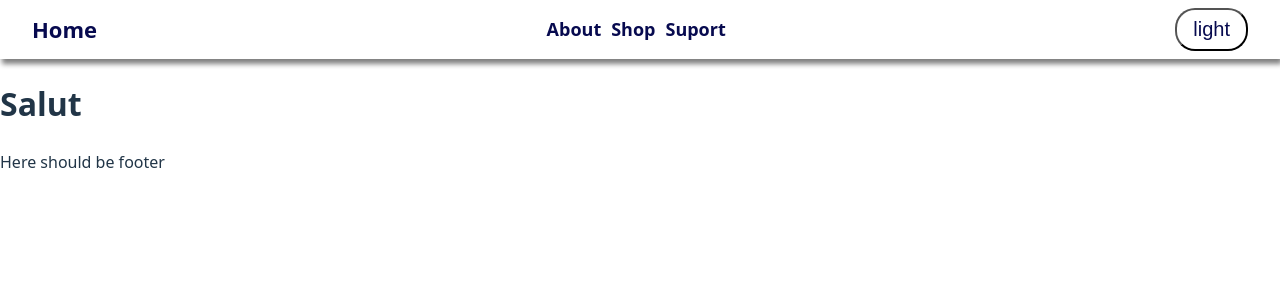
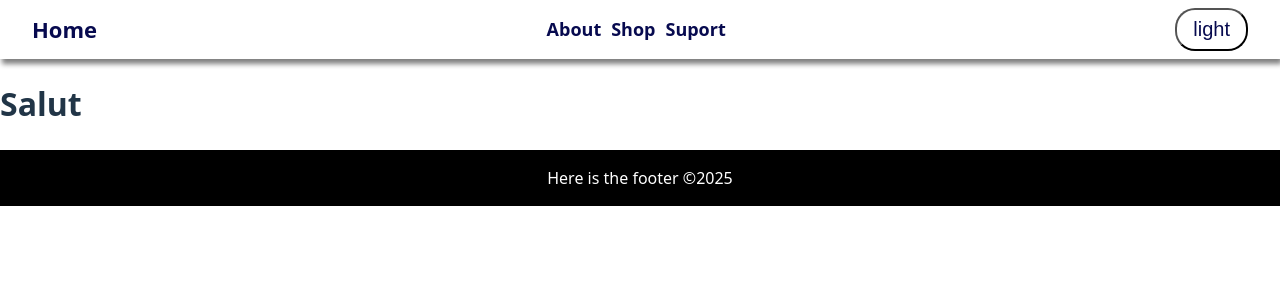
Before and after one commit to JustCozMonkey/newSite, a React (Vite) app: page / in a window 1280 px wide. Shown: the top 300 px of the page. Built offline with nearby package versions, Linux system fonts and the light colour scheme.

Commit message:
design update

```diff
--- a/src/blocks/Footer.jsx
+++ b/src/blocks/Footer.jsx
@@ -3,10 +3,12 @@ import React from "react";
 
 function Footer() {
 
+    const currentYear = new Date().getFullYear();
+
     return (
 
         <footer>
-            <p>Here should be footer</p>
+            <span >Here is the footer &copy;{currentYear}</span>
         </footer>
     )
 
--- a/src/blocks/MenuDropdown.jsx
+++ b/src/blocks/MenuDropdown.jsx
@@ -3,7 +3,7 @@ import { Outlet } from "react-router";
 
 function MenuDropdown({ children, name }) {
 
-    const [isDown, setIsDown] = React.useState(false)
+    const [isDown, setIsDown] = React.useState(true)
 
     function toggleDown() {
         setIsDown(prev => !prev)
--- a/src/blocks/StarFilter.jsx
+++ b/src/blocks/StarFilter.jsx
@@ -30,7 +30,7 @@ function StarFilter({ updateFilter }) {
                     </span>
                 ))}
             </div>
-            <p>Scor selectat: {currentPrice}</p>
+            <p>Selected score: {currentPrice}</p>
         </div>
     )
 
--- a/src/index.css
+++ b/src/index.css
@@ -99,9 +99,14 @@ a {
   background: white;
 }
 
+.shop-container {
+  margin: 2rem 0;
+}
+
 .product {
-  height: 350px;
-  margin: 5px;
+  height: fit-content;
+  min-height: 350px;
+  margin: 0 5px;
   border: 1px solid black;
   padding: 1rem;
   display: flex;
@@ -122,14 +127,14 @@ a {
 }
 
 .product-img {
-  width: 150px;
-  height: 150px;
+  width: 70%;
+  aspect-ratio: 1 / 1;
 }
 
 .products-display {
   width: 80%;
   display: grid;
-  grid-template-columns: repeat(auto-fit, minmax(220px, 1fr));
+  grid-template-columns: repeat(4, minmax(220px, 1fr));
   gap: 1rem;
   justify-content: left;
   padding: 0 1rem;
@@ -169,12 +174,12 @@ a {
   border-radius: 8px;
   box-sizing: border-box;
   overflow: hidden;
-  margin-top: 0.2rem;
   align-items: center;
-  margin: 1rem;
+  margin: 0 1rem;
   height: fit-content;
-  width: fit-content;
-  width: 200px;
+  width: 100%;
+  min-width: 200px;
+  max-width: 300px;
 }
 
 .rating {
@@ -209,6 +214,12 @@ a {
 
 footer {
   display: block;
+  background-color: black;
+  color: white;
+  display: flex;
+  justify-content: center;
+  align-items: center;
+  padding: 1rem;
 }
 
 
--- a/src/pages/Shop.jsx
+++ b/src/pages/Shop.jsx
@@ -6,7 +6,6 @@ function Shop() {
 
     return (
         <div className="shop-container">
-            <h1>Shop</h1>
             <Products />
         </div>
 
```
